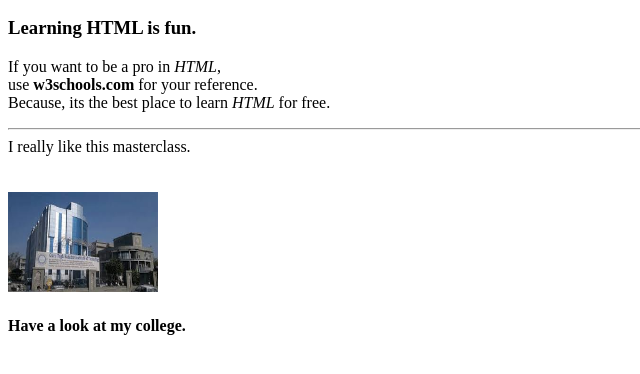
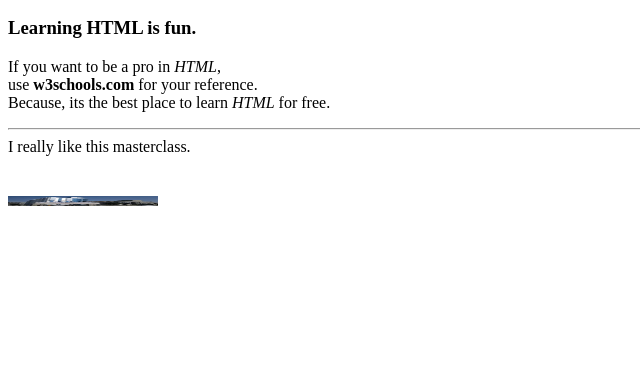
Before and after one commit to ramneekkaur/Ramneek-Kaur, a plain HTML site: page Html intro/index.html in a window 1280 px wide. Shown: the part 110-484 px from the top of the page, without its empty margins (0-640 px from the left). Drawn offline with Linux system fonts and the light colour scheme.

Commit message:
Master Class

```diff
--- a/Html intro/4.img.html
+++ b/Html intro/index.html
@@ -18,8 +18,7 @@
     I really like this masterclass.
 
     <br><br><br>
-<img src="gtbit.jpg" alt="Smiley face" width="150" height="100" >
-<h4>Have a look at my college.</h4>
+<img src="gtbit.jpg" alt="Smiley face" width="150" height="10">
 
 
 </body>
```
